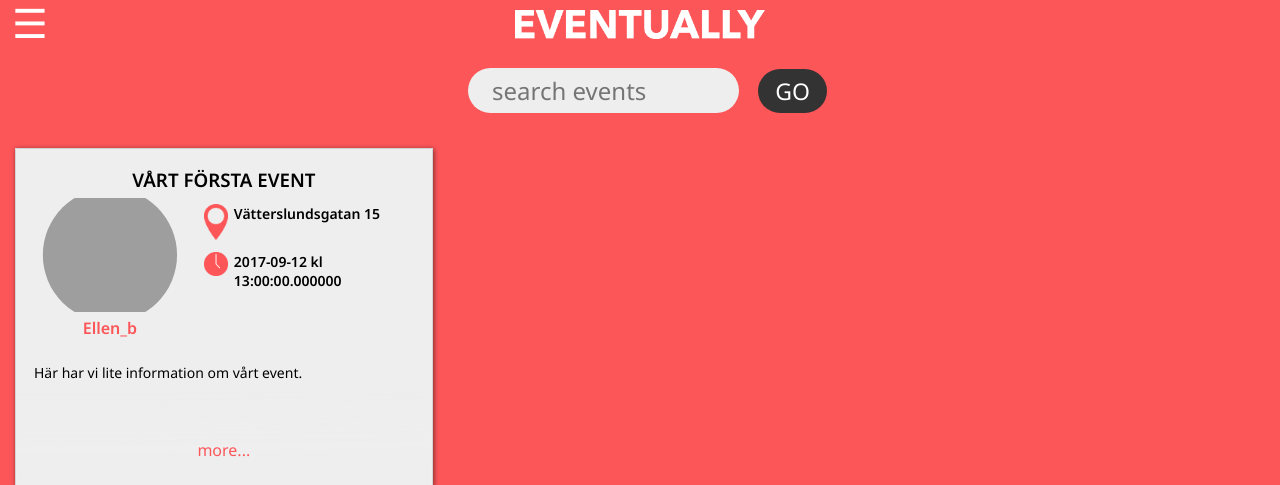
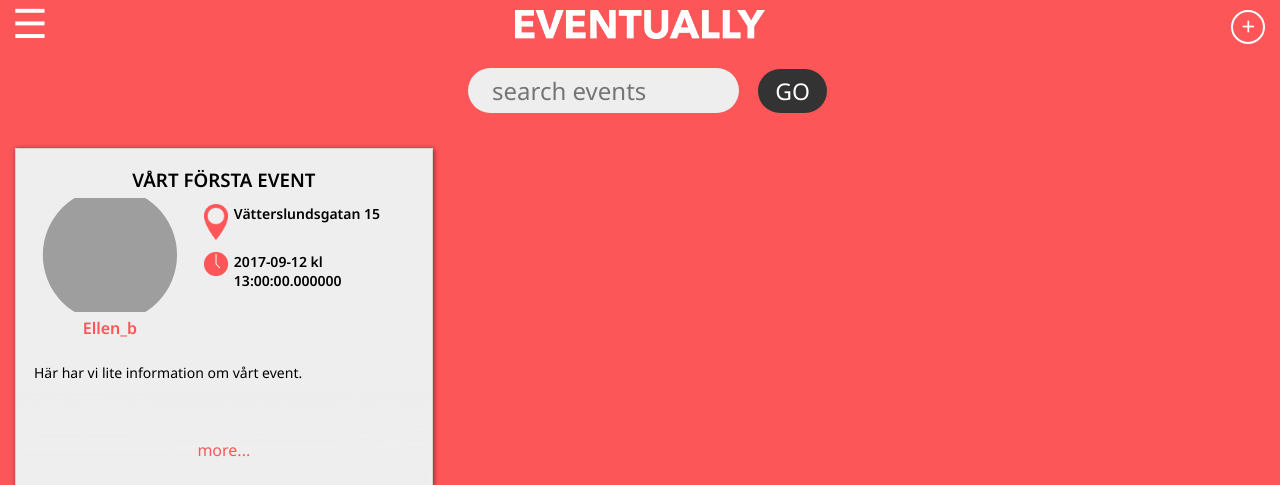
Before and after one commit to PHPPROJECTJU/EventApp, a PHP site: page / in a window 1280 px wide. Shown: the top 485 px of the page. Run offline with PHP 8.4, Linux system fonts and the light colour scheme; a user stored in the database is signed in; data comes from the database, SQL or seed files in the repository; grey boxes are pictures that could not be loaded.

Commit message:
Plus-knapp

```diff
--- a/css/main.css
+++ b/css/main.css
@@ -92,6 +92,31 @@ a {
   margin-top: 15px;
 }
 
+.createeventbutton {
+  color: white;
+  position:absolute;
+  right: 15px;
+  top: 10px;
+  border: 2px solid white;
+  border-radius:50%;
+  padding: 10px;
+  line-height: 12px;
+  font-size: 1.5em;
+  width: 10px;
+  height: 10px;
+  transition: 0.2s;
+}
+.createeventbutton:hover {
+  background-color: rgba(255,255,255,0.3);
+}
+
+
+.theplus {
+  position: absolute;
+  top: 8px;
+  left: 8.6px;
+  transition: 0.2s;
+}
 #mainmenu ul {
   padding: 24px;
   margin: 48px 0px;
--- a/header.php
+++ b/header.php
@@ -33,6 +33,7 @@ $username = $_SESSION['username'];
 						<div id="headbox">
 						 <div id="hamb" onclick="openNav()">&#9776;</div>
 						 <img class="logo" src="img/eventually.png"/>
+						 <a href="createevent.php"><div class="createeventbutton"><div class="theplus">+</div></div></a>
 					 </div>
 
 	      </header>
```
